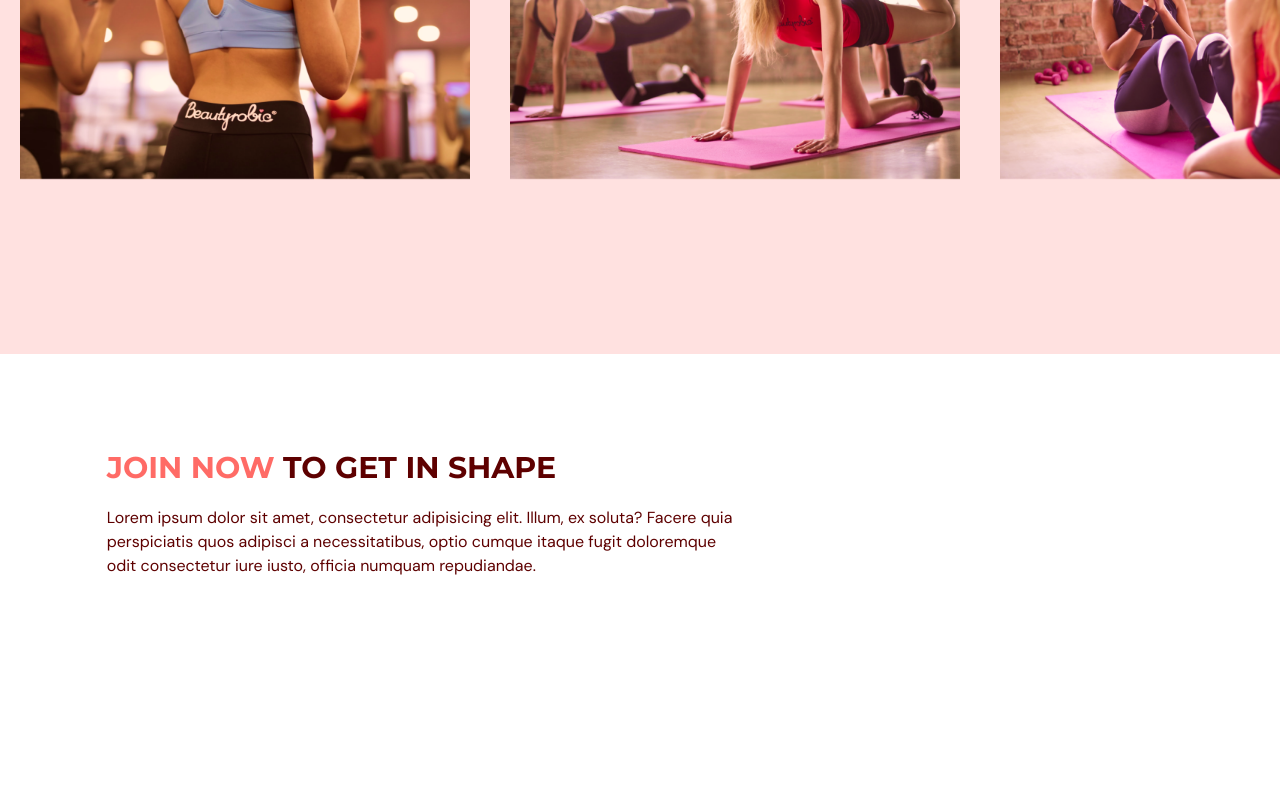
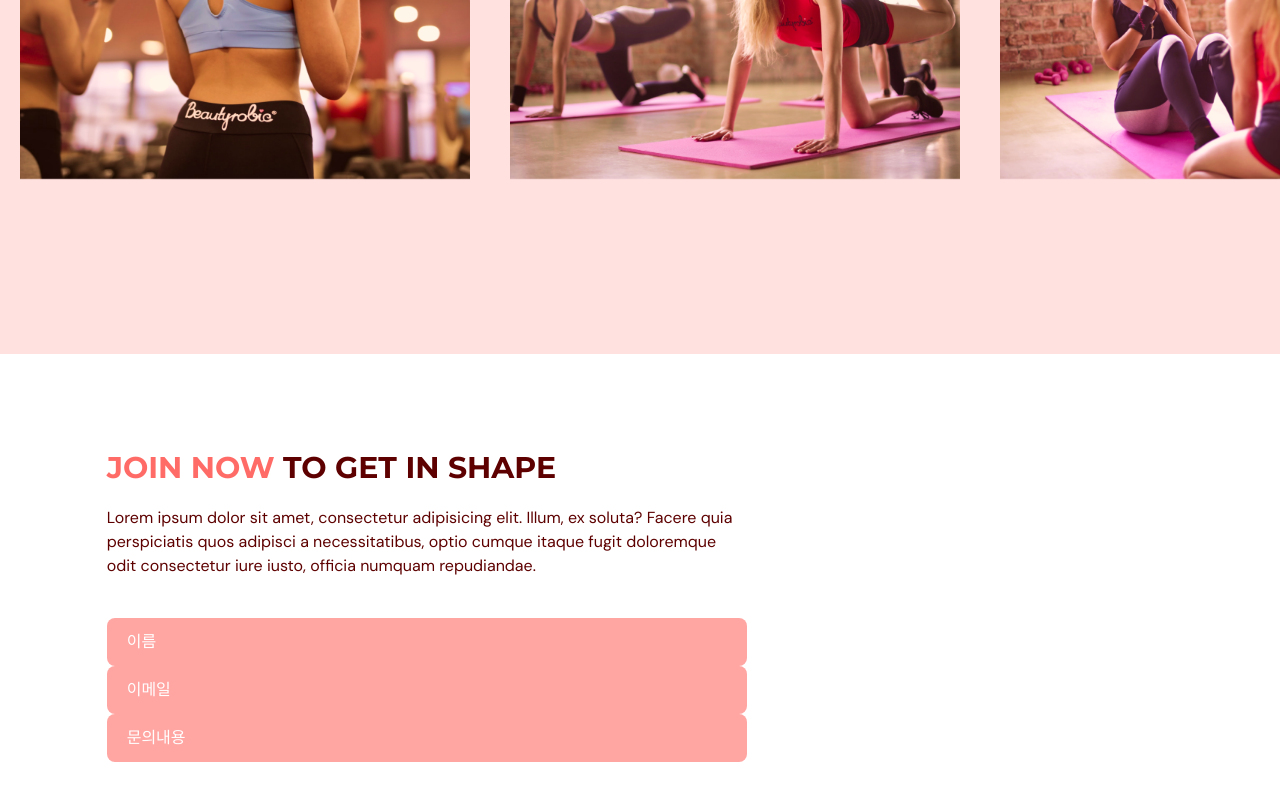
Before and after one commit to amh6281/Fitness-App, a React (Vite) app: page / in a window 1280 px wide. Shown: the part 2568-3368 px from the top of the page. Before the commit the page ends 3314 px from the top, so only its background shows below. Built offline with nearby package versions, Linux system fonts and the light colour scheme.

Commit message:
name, email, message form 구현 2022.02.07
name, email, message form을 구현한다.

```diff
--- a/src/components/contact/index.tsx
+++ b/src/components/contact/index.tsx
@@ -10,6 +10,8 @@ type Props = {
 };
 
 const Contact = ({ setSelectedPage }: Props) => {
+  const inputStyle = `w-full rounded-lg bg-primary-300 px-5 py-3 placeholder-white`;
+
   const {
     register,
     trigger,
@@ -67,7 +69,57 @@ const Contact = ({ setSelectedPage }: Props) => {
               onSubmit={onSubmit}
               method="POST"
               action="https://formsubmit.co/your@email.com"
-            ></form>
+            >
+              <input
+                className={inputStyle}
+                type="text"
+                placeholder="이름"
+                {...register("name", {
+                  required: true,
+                  maxLength: 100,
+                })}
+              />
+              {errors.name && (
+                <p className="mt-1 text-primary-500">
+                  {errors.name.type === "required" && "This field is required."}
+                  {errors.name.type === "maxLength" &&
+                    "Max length is 100 char."}
+                </p>
+              )}
+              <input
+                className={inputStyle}
+                type="text"
+                placeholder="이메일"
+                {...register("email", {
+                  required: true,
+                  pattern: /^[A-Z0-9._%+-]+@[A-Z0-9.-]+\.[A-Z]{2,}$/i,
+                })}
+              />
+              {errors.email && (
+                <p className="mt-1 text-primary-500">
+                  {errors.email.type === "required" &&
+                    "This field is required."}
+                  {errors.email.type === "pattern" && "Invalid email address."}
+                </p>
+              )}
+              <input
+                className={inputStyle}
+                type="text"
+                placeholder="문의내용"
+                {...register("message", {
+                  required: true,
+                  maxLength: 2000,
+                })}
+              />
+              {errors.message && (
+                <p className="mt-1 text-primary-500">
+                  {errors.message.type === "required" &&
+                    "This field is required."}
+                  {errors.message.type === "maxLength" &&
+                    "Max length is 2000 char."}
+                </p>
+              )}
+            </form>
           </motion.div>
         </div>
       </motion.div>
```
